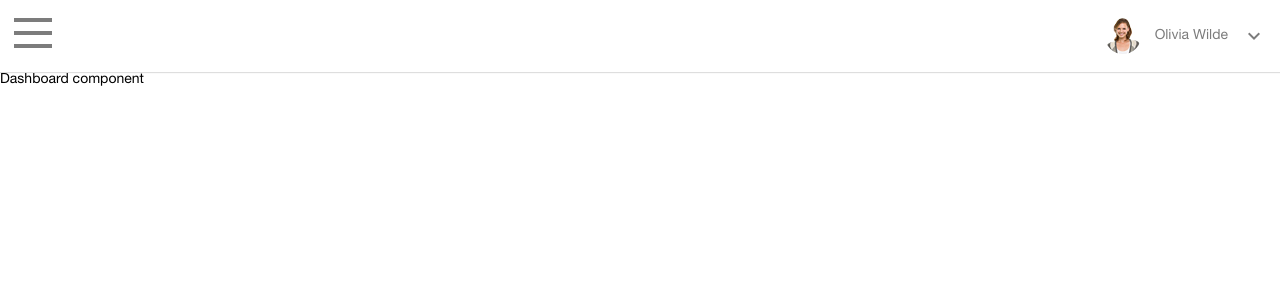
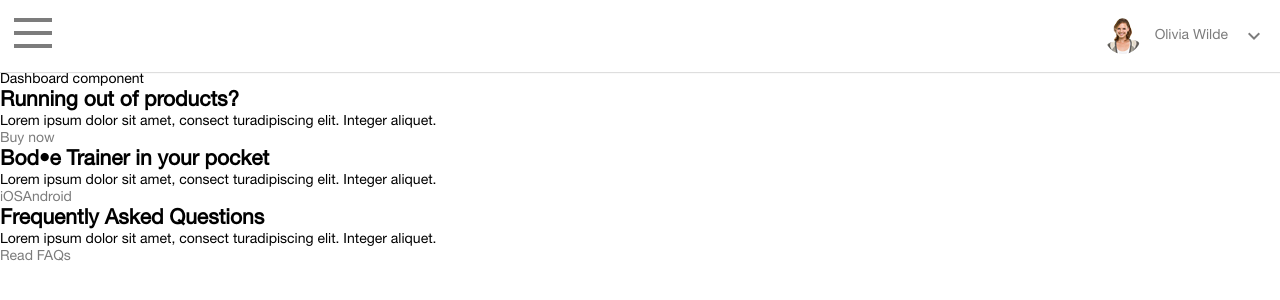
Before and after one commit to annaszalkiewicz/react-diet-app, a React (Create React App) app: page /dashboard in a window 1280 px wide. Shown: the top 300 px of the page. Built offline with nearby package versions, Linux system fonts and the light colour scheme.

Commit message:
Create Footer component

```diff
--- a/src/components/App.js
+++ b/src/components/App.js
@@ -11,6 +11,7 @@ import Dashboard from "./Dashboard";
 import Recipes from "./Recipes";
 import Challenge from "./Challenge";
 import Home from "./Home";
+import Footer from "./Footer";
 
 class App extends Component {
   componentDidMount = () => {
@@ -53,6 +54,8 @@ class App extends Component {
               render={() => <Challenge />}
             />
           </main>
+
+          <Footer />
         </div>
       </React.Fragment>
     );
--- /dev/null
+++ b/src/components/Footer.js
@@ -0,0 +1,50 @@
+import React from "react";
+import { Link } from "react-router-dom";
+
+const Footer = () => {
+  return (
+    <footer className="footer">
+      <div className="footer_item">
+        <h2 className="footer_item--title">Running out of products?</h2>
+        <p className="footer_item--text">
+          Lorem ipsum dolor sit amet, consect turadipiscing elit. Integer
+          aliquet.
+        </p>
+        <div className="footer_item--buttons">
+          <Link to="#" className="button_primary">
+            Buy now
+          </Link>
+        </div>
+      </div>
+      <div className="footer_item">
+        <h2 className="footer_item--title">Bod•e Trainer in your pocket</h2>
+        <p className="footer_item--text">
+          Lorem ipsum dolor sit amet, consect turadipiscing elit. Integer
+          aliquet.
+        </p>
+        <div className="footer_item--buttons">
+          <Link to="#" className="button_primary">
+            iOS
+          </Link>
+          <Link to="#" className="button_primary">
+            Android
+          </Link>
+        </div>
+      </div>
+      <div className="footer_item">
+        <h2 className="footer_item--title">Frequently Asked Questions</h2>
+        <p className="footer_item--text">
+          Lorem ipsum dolor sit amet, consect turadipiscing elit. Integer
+          aliquet.
+        </p>
+        <div className="footer_item--buttons">
+          <Link to="#" className="button_primary">
+            Read FAQs
+          </Link>
+        </div>
+      </div>
+    </footer>
+  );
+};
+
+export default Footer;
```
